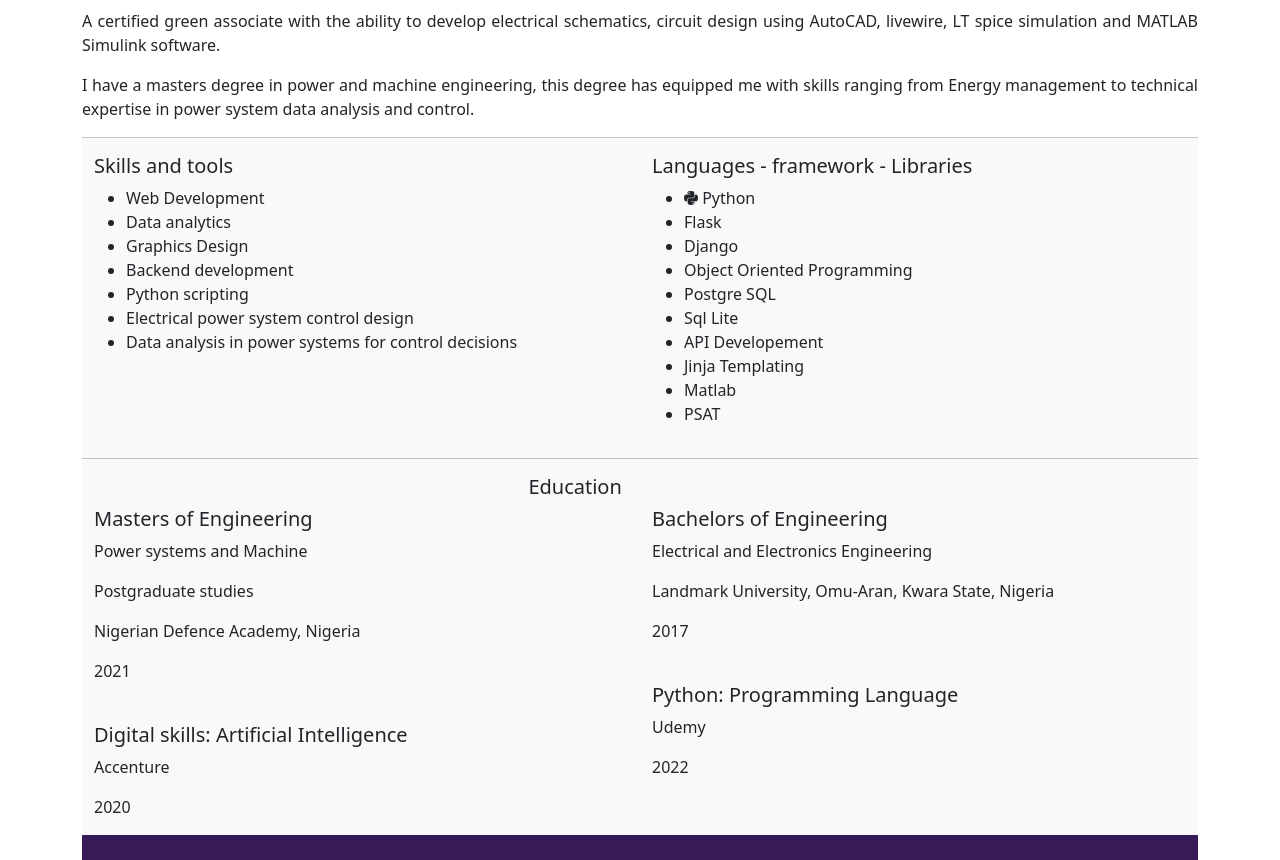
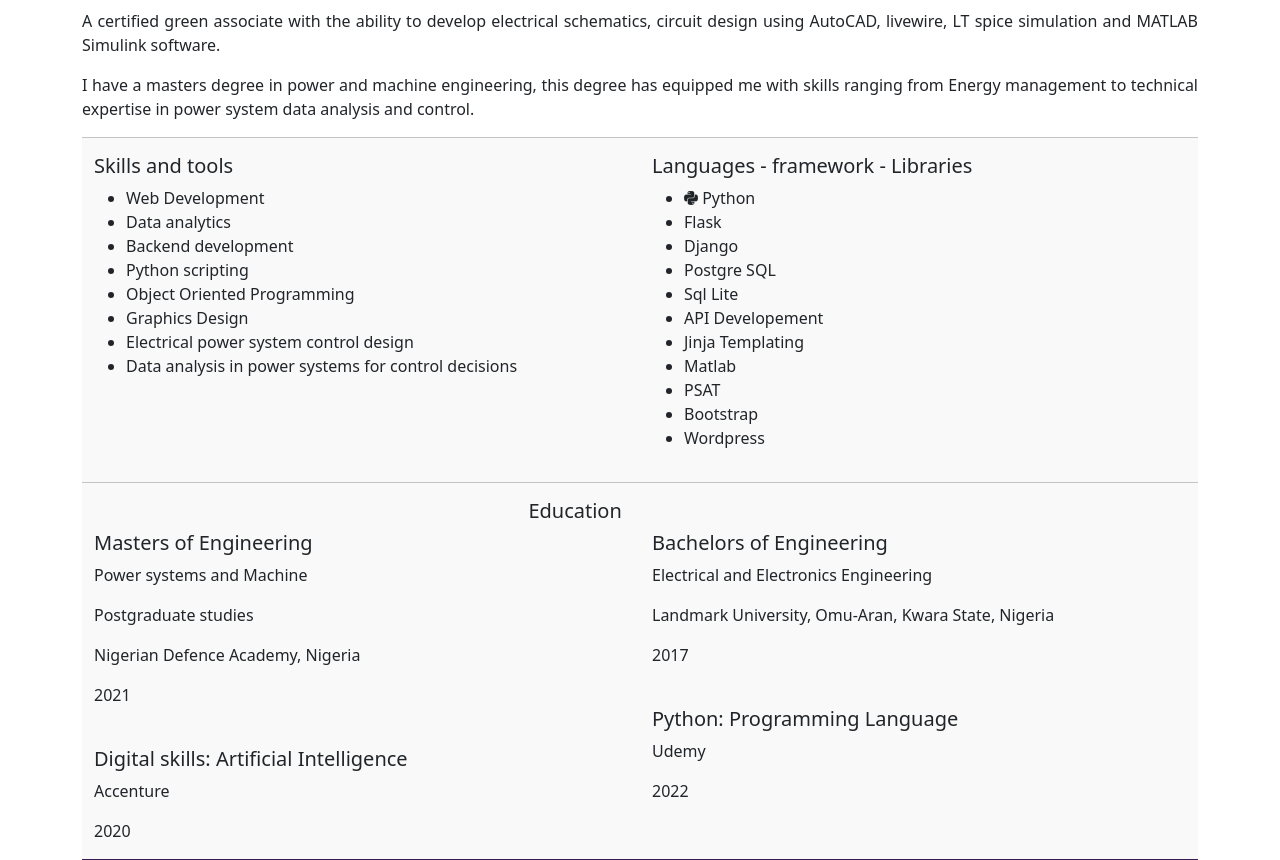
Before and after one commit to timijab/new_resume, a Flask app: page / in a window 1280 px wide. Shown: the part 759-1619 px from the top of the page. Run offline with Flask 2, Linux system fonts and the light colour scheme; parts of the project's set-up code (start-up, migrations or seed data) failed here and were passed over; some libraries are stand-ins or nearby versions; some web fonts are replaced.

Commit message:
Update index.html

```diff
--- a/templates/index.html
+++ b/templates/index.html
@@ -28,9 +28,10 @@
                 <ul>
                     <li> Web Development </li>
                     <li> Data analytics </li>
-                    <li> Graphics Design </li>
                     <li> Backend development </li>
                     <li> Python scripting </li>
+                    <li> Object Oriented Programming </li>
+                    <li> Graphics Design </li>
                     <li> Electrical power system control design </li>
                     <li> Data analysis in power systems for control decisions </li>
                 </ul>
@@ -47,13 +48,14 @@
                         Flask
                     </li>
                     <li> Django </li>
-                    <li> Object Oriented Programming </li>
                     <li> Postgre SQL </li>
                     <li> Sql Lite </li>
                     <li> API Developement </li>
                     <li> Jinja Templating </li>
                     <li> Matlab </li>
                     <li> PSAT </li>
+                    <li> Bootstrap </li>
+                    <li> Wordpress </li>
                 </ul>
             </div>
         </div>
```
